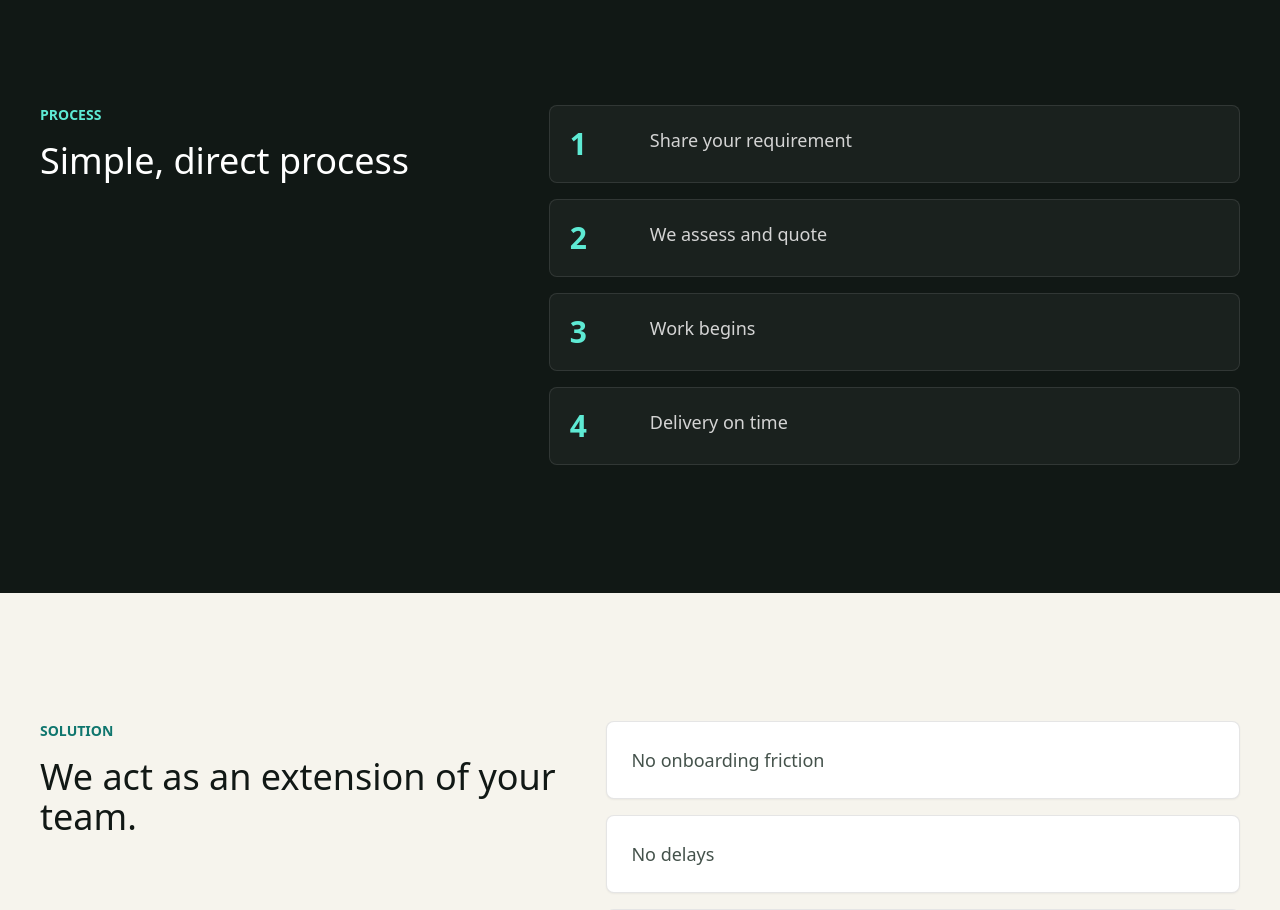
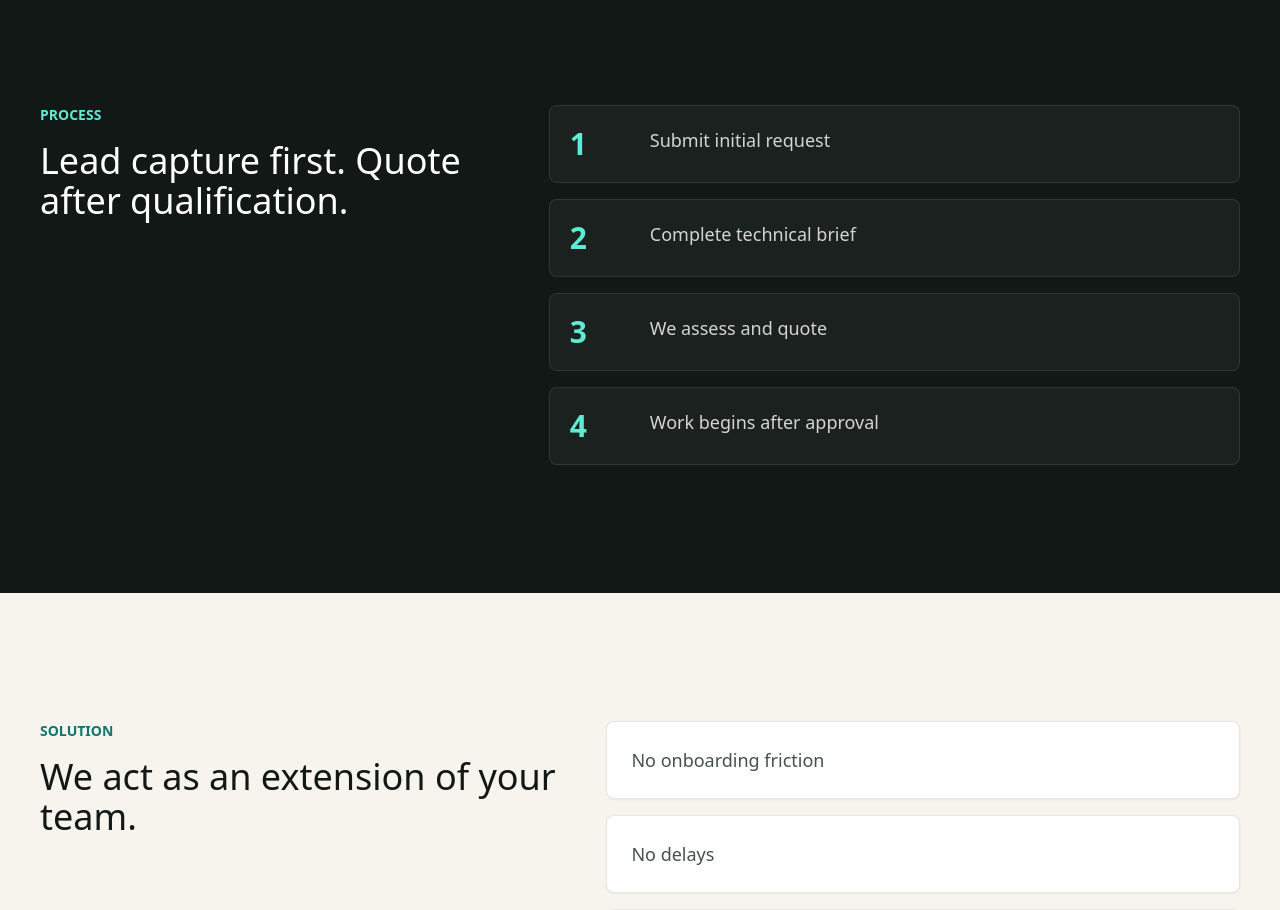
Before and after one commit to zeeshankhanminhas/NEW-MIDTS, a Next.js app: page / in a window 1280 px wide. Shown: the part 2300-3210 px from the top of the page. Built offline with nearby package versions, Linux system fonts and the light colour scheme.

Commit message:
Update process for nurture workflow

```diff
--- a/components/Process.tsx
+++ b/components/Process.tsx
@@ -1,8 +1,8 @@
 const steps = [
-  'Share your requirement',
+  'Submit initial request',
+  'Complete technical brief',
   'We assess and quote',
-  'Work begins',
-  'Delivery on time',
+  'Work begins after approval',
 ];
 
 export default function Process() {
@@ -13,7 +13,7 @@ export default function Process() {
           <div>
             <p className="text_eyebrow mb-4 text-sm font-semibold uppercase text-teal-300">Process</p>
             <h2 className="heading_section text-3xl font-medium leading-tight md:text-4xl">
-              Simple, direct process
+              Lead capture first. Quote after qualification.
             </h2>
           </div>
           <ol className="grid_process grid gap-4">
```
